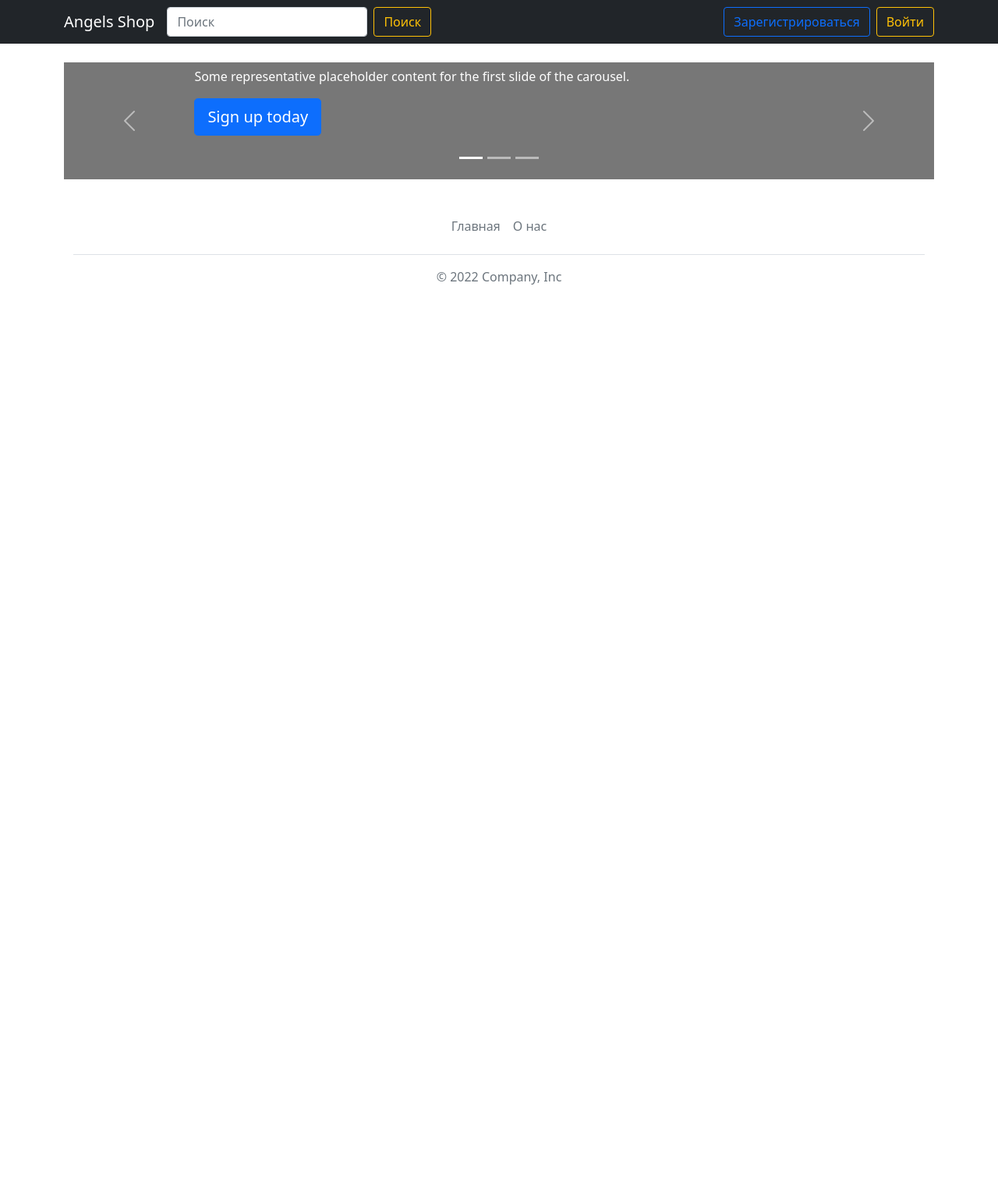
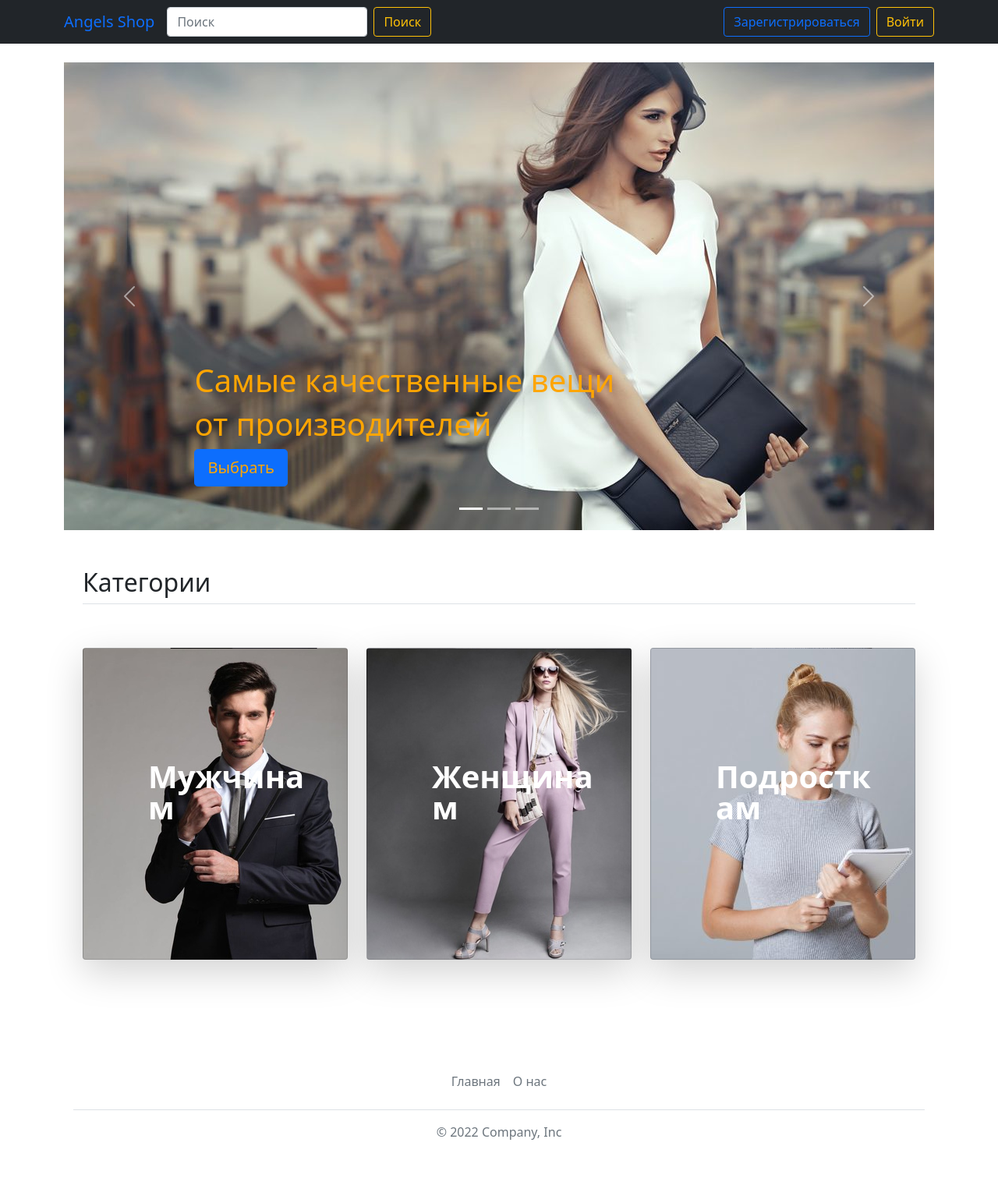
Before and after one commit to Asklit/WebOnlineStore, a Flask app: page / in a window 1280 px wide. Shown: the whole page at 78% size. Before the commit the page ends 365 px from the top, so only its background shows below. Run offline with Flask 2, Linux system fonts and the light colour scheme; some libraries are stand-ins or nearby versions.

Commit message:
Итоговая версия от 03.04 к дедлайну 04.04

```diff
--- a/main.py
+++ b/main.py
@@ -81,6 +81,12 @@ def about():
     return render_template('about_company.html', title='О нас')
 
 
+# Каталог
+@app.route('/catalog')
+def catalog():
+    return render_template('catalog.html', title='Каталог')
+
+
 if __name__ == '__main__':
     db_session.global_init("db/store.db")
     app.run(port=8080, host='127.0.0.1')
--- a/templates/about_company.html
+++ b/templates/about_company.html
@@ -7,11 +7,11 @@
     <div class="row p-4 pb-0 pe-lg-0 pt-lg-5 align-items-center rounded-3 border shadow-lg">
       <div class="col-lg-7 p-3 p-lg-5 pt-lg-3">
         <h1 class="display-4 fw-bold lh-1">Добро пожаловать на Angels Shop</h1>
-        <p class="lead">Молодая и быстро развивающаяся компания по продаже электроники. Наша цель изменить жизнь людей, сделав простым доступ к огромному количеству качественных и недорогих товаров, предоставляя лучший сервис.</p>
+        <p class="lead">Молодая и быстро развивающаяся компания по продаже одежды. Наша цель изменить жизнь людей, сделав простым доступ к огромному количеству качественных и недорогих товаров, предоставляя лучший сервис.</p>
       </div>
       <div class="col-lg-4 offset-lg-1 p-0 overflow-hidden shadow-lg border=0">
         <a class="border=0">
-          <img class="rounded-lg-3" src="../static/img/logo_blue.png" alt="">
+          <img class="rounded-lg-3" src="../static/img/about.jpg" alt="" height="400">
         </a>
       </div>
     </div>
--- a/templates/base.html
+++ b/templates/base.html
@@ -18,12 +18,12 @@
 <!--  верхнее меню-->
     <nav class="navbar navbar-expand-md navbar-dark bg-dark mb-4">
       <div class="container">
-        <a class="navbar-brand" href="/">Angels Shop</a>
+        <a class="navbar-brand" style="color:rgb(13,110,253);" href="/">Angels Shop</a>
         <button class="navbar-toggler" type="button" data-toggle="collapse" data-target="#navbarSupportedContent" aria-controls="navbarSupportedContent" aria-expanded="false" aria-label="Toggle navigation">
           <span class="navbar-toggler-icon"></span>
         </button>
         <div class="collapse navbar-collapse" id="navbarSupportedContent">
-          <ul class="navbar-nav me-auto mr-auto mb-2 mb-lg-0">
+          <ul class="navbar-nav me-auto mr-auto mb-lg-0">
 
             <form class="d-flex">
               <input class="form-control mr-2" type="search" placeholder="Поиск" aria-label="Search">
--- /dev/null
+++ b/templates/catalog.html
@@ -0,0 +1,5 @@
+{% extends "base.html" %}
+
+{% block content %}
+
+{% endblock %}
--- a/templates/page.html
+++ b/templates/page.html
@@ -3,7 +3,7 @@
 {% block content %}
 
 
-<div id="myCarousel" class="carousel slide" data-bs-ride="carousel">
+<div id="myCarousel" class="carousel slide carousel-fade" data-bs-ride="carousel">
     <div class="carousel-indicators">
       <button type="button" data-bs-target="#myCarousel" data-bs-slide-to="0" class="active" aria-current="true" aria-label="Slide 1"></button>
       <button type="button" data-bs-target="#myCarousel" data-bs-slide-to="1" aria-label="Slide 2"></button>
@@ -11,48 +11,84 @@
     </div>
     <div class="carousel-inner">
       <div class="carousel-item active">
-        <svg class="bd-placeholder-img" width="100%" height="100%" xmlns="http://www.w3.org/2000/svg" aria-hidden="true" preserveAspectRatio="xMidYMid slice" focusable="false"><rect width="100%" height="100%" fill="#777"/></svg>
-
+        <img src="../static/img/carousel1.jpg" alt="">
         <div class="container">
           <div class="carousel-caption text-start">
-            <h1>Example headline.</h1>
-            <p>Some representative placeholder content for the first slide of the carousel.</p>
-            <p><a class="btn btn-lg btn-primary" href="#">Sign up today</a></p>
+            <h1 style="color:rgb(255, 165, 0);">Самые качественные вещи</h1>
+            <h1 style="color:rgb(255, 165, 0);">от производителей</h1>
+            <p><a class="btn btn-lg btn-primary" style="color:rgb(255, 165, 0);" href="/catalog">Выбрать</a></p>
           </div>
         </div>
       </div>
       <div class="carousel-item">
-        <svg class="bd-placeholder-img" width="100%" height="100%" xmlns="http://www.w3.org/2000/svg" aria-hidden="true" preserveAspectRatio="xMidYMid slice" focusable="false"><rect width="100%" height="100%" fill="#777"/></svg>
+        <img src="../static/img/carousel2.jpg" alt="">
 
         <div class="container">
           <div class="carousel-caption">
-            <h1>Another example headline.</h1>
-            <p>Some representative placeholder content for the second slide of the carousel.</p>
-            <p><a class="btn btn-lg btn-primary" href="#">Learn more</a></p>
+            <h1 style="color:#4A4A96;">Легко и быстро покупайте товары</h1>
+            <h1 style="color:#4A4A96;">по самым низким ценам</h1>
+            <p><a class="btn btn-lg btn-primary" style="color:rgb(255, 165, 0);" href="/catalog">Перейти в каталог</a></p>
           </div>
         </div>
       </div>
       <div class="carousel-item">
-        <svg class="bd-placeholder-img" width="100%" height="100%" xmlns="http://www.w3.org/2000/svg" aria-hidden="true" preserveAspectRatio="xMidYMid slice" focusable="false"><rect width="100%" height="100%" fill="#777"/></svg>
+        <img class="rounded-lg-3" src="../static/img/carousel3.jpg" alt="">
 
         <div class="container">
           <div class="carousel-caption text-end">
-            <h1>One more for good measure.</h1>
-            <p>Some representative placeholder content for the third slide of this carousel.</p>
-            <p><a class="btn btn-lg btn-primary" href="#">Browse gallery</a></p>
+            <h1 style="color:#77351A;">Покупайте</h1>
+            <h1 style="color:#77351A;">в несколько кликов</h1>
+            <p><a class="btn btn-lg btn-primary" style="color:rgb(255, 165, 0);" href="/catalog">Посмотреть</a></p>
           </div>
         </div>
       </div>
     </div>
     <button class="carousel-control-prev" type="button" data-bs-target="#myCarousel" data-bs-slide="prev">
       <span class="carousel-control-prev-icon" aria-hidden="true"></span>
-      <span class="visually-hidden">Previous</span>
+      <span class="visually-hidden"></span>
     </button>
     <button class="carousel-control-next" type="button" data-bs-target="#myCarousel" data-bs-slide="next">
       <span class="carousel-control-next-icon" aria-hidden="true"></span>
-      <span class="visually-hidden">Next</span>
+      <span class="visually-hidden"></span>
     </button>
 </div>
 
 
+<div class="container px-4 py-5" id="custom-cards">
+  <h2 class="pb-2 border-bottom">Категории</h2>
+
+  <div class="row row-cols-1 row-cols-lg-3 align-items-stretch g-4 py-5">
+    <div class="col">
+      <a href="/catalog" style="text-decoration:none;">
+      <div class="card card-cover h-400 overflow-hidden text-white bg-dark rounded-5 shadow-lg"
+           style="background-image: url('static/img/man.jpg'); height:400px;">
+        <div class="d-flex flex-column h-100 p-5 pb-3 text-white text-shadow-1">
+          <h2 class="pt-5 mt-5 mb-6 display-6 lh-1 fw-bold" style="padding-left:35px;">Мужчинам</h2>
+        </div>
+      </div></a>
+    </div>
+
+    <div class="col">
+      <a href="/catalog" style="text-decoration:none;">
+      <div class="card card-cover h-100 overflow-hidden text-white bg-dark rounded-5 shadow-lg"
+           style="background-image: url('static/img/woman.jpg'); height:400px;">
+        <div class="d-flex flex-column h-100 p-5 pb-3 text-white text-shadow-1">
+          <h2 class="pt-5 mt-5 mb-4 display-6 lh-1 fw-bold" style="padding-left:35px;">Женщинам</h2>
+        </div>
+      </div></a>
+    </div>
+
+    <div class="col">
+      <a href="/catalog" style="text-decoration:none;">
+      <div class="card card-cover h-100 overflow-hidden text-white bg-dark rounded-5 shadow-lg"
+           style="background-image: url('static/img/teenager.jpg'); height:400px;">
+        <div class="d-flex flex-column h-100 p-5 pb-3 text-shadow-1">
+          <h2 class="pt-5 mt-5 mb-4 display-6 lh-1 fw-bold" style="padding-left:35px;">Подросткам</h2>
+        </div>
+      </div></a>
+    </div>
+  </div>
+</div>
+
+
 {% endblock %}
```
Also changed, not shown: static/img/about.jpg (added), static/img/carousel1.jpg (added), static/img/carousel2.jpg (added), static/img/carousel3.jpg (added), static/img/man.jpg (added), static/img/teenager.jpg (added), static/img/woman.jpg (added).
